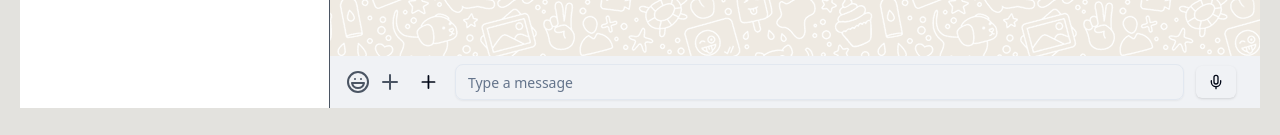
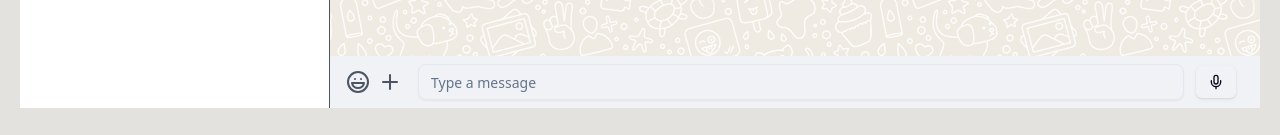
Before and after one commit to Khandaker-Mohyet/collaboration-tools, a Next.js app: page / in a window 1280 px wide. Shown: the part 662-797 px from the top of the page. Built offline with nearby package versions, Linux system fonts and the light colour scheme.

Commit message:
delete one place icone

```diff
--- a/src/app/components/home/message-input.tsx
+++ b/src/app/components/home/message-input.tsx
@@ -13,7 +13,6 @@ const MessageInput = () => {
 				<Laugh className='text-gray-600 dark:text-gray-400' />
 				<Plus className='text-gray-600 dark:text-gray-400' />
 			</div>
-			<Plus />
 			<form className='w-full flex gap-3'>
 				<div className='flex-1'>
 					<Input
```
